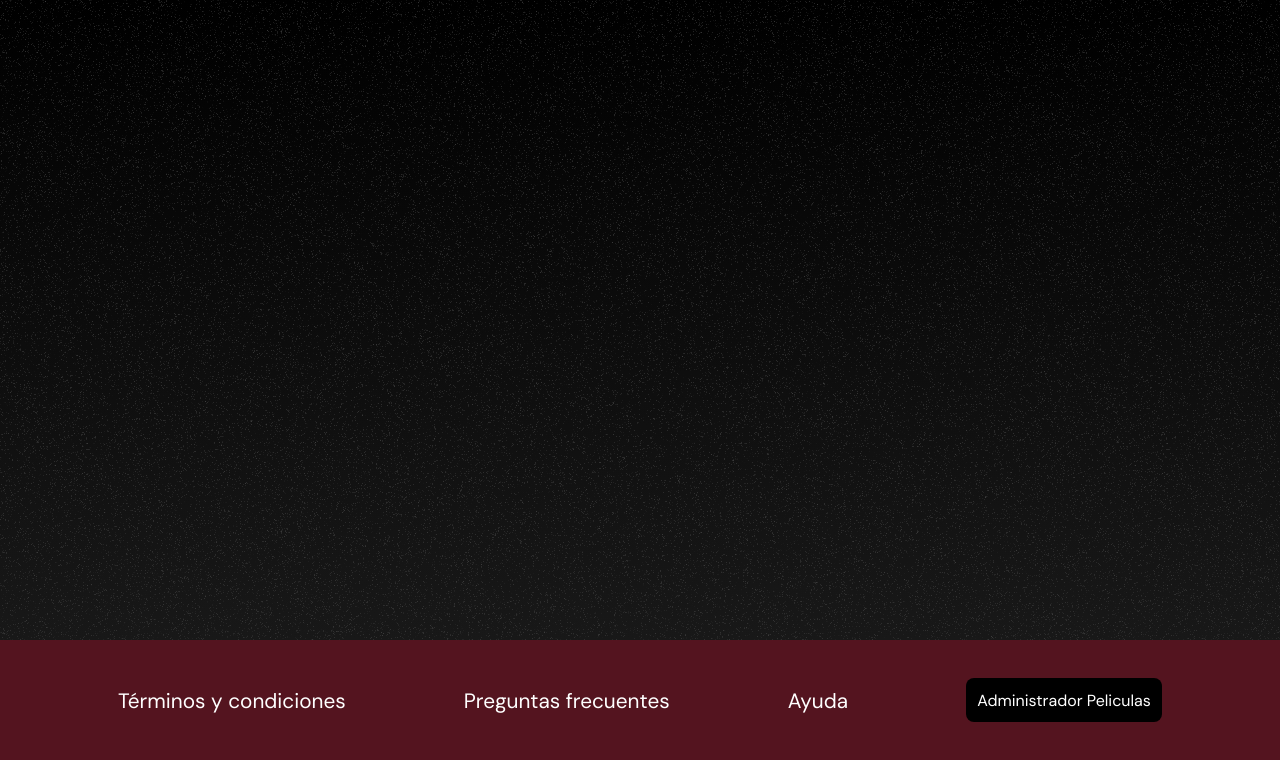
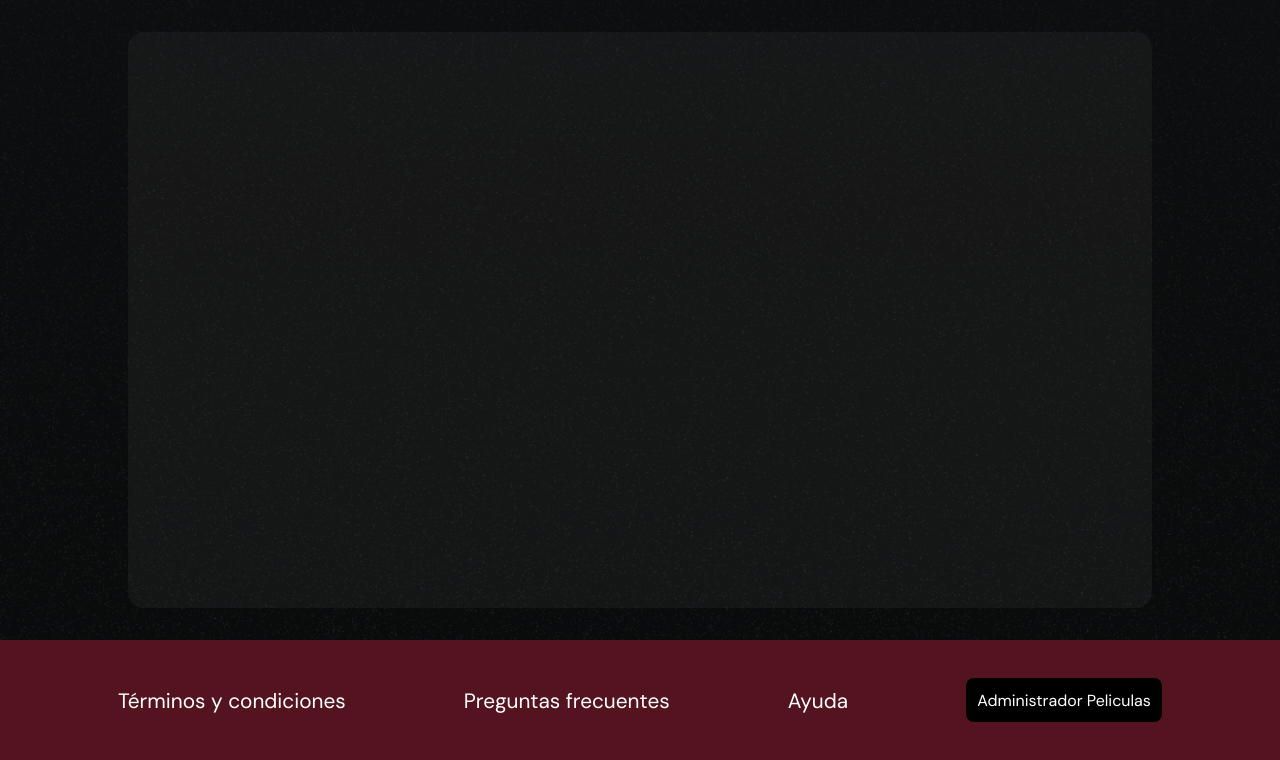
Before and after one commit to cesar-trigo/E.P.Movies, a PHP site: page /page/api.html in a window 1280 px wide. Shown: the part 80-840 px from the top of the page. Run offline with PHP 8.4, Linux system fonts and the light colour scheme; some libraries are stand-ins or nearby versions.

Commit message:
fix a estilos de la page de api

```diff
--- a/css/style.css
+++ b/css/style.css
@@ -4,8 +4,8 @@
   display: flex;
   width: 100%;
   justify-content: center;
-  background: url(../assets/img/img-noise-1080x500.png), linear-gradient(to top, #181818, #000000);
-  background-attachment: fixed;
+  background: linear-gradient(to top, rgba(19, 21, 22, 0.5098039216), rgba(19, 21, 22, 0.6745098039)), url(../assets/img/img-noise-1080x500.png);
+  background-size: contain;
 }
 
 .content-card-api {
@@ -13,7 +13,10 @@
   display: grid;
   grid-template-columns: repeat(auto-fit, minmax(10rem, 1fr));
   gap: 2.2rem;
-  margin: 2rem;
+  padding: 2rem;
+  background-color: rgba(246, 246, 246, 0.0392156863);
+  border-radius: 1rem;
+  margin: 2rem 0rem;
 }
 .content-card-api div div {
   display: grid;
@@ -110,7 +113,7 @@
 .main-index {
   display: flex;
   min-height: 80vh;
-  background-color: rgb(70, 39, 100);
+  background-color: #000000;
 }
 
 .content-section {
--- a/sass/_api.scss
+++ b/sass/_api.scss
@@ -5,9 +5,9 @@
   width: 100%;
   justify-content: center;
   background:
-    url(../assets/img/img-noise-1080x500.png),
-    linear-gradient(to top, #181818, #000000);
-  background-attachment: fixed;
+    linear-gradient(to top, #13151682, #131516ac),
+    url(../assets/img/img-noise-1080x500.png);
+  background-size: contain;
 }
 
 .content-card-api {
@@ -15,7 +15,10 @@
   display: grid;
   grid-template-columns: repeat(auto-fit, minmax(10rem, 1fr));
   gap: 2.2rem;
-  margin: 2rem;
+  padding: 2rem;
+  background-color: #f6f6f60a;
+  border-radius: 1rem;
+  margin: 2rem 0rem;
 
   div {
     div {
--- a/sass/style.scss
+++ b/sass/style.scss
@@ -58,7 +58,7 @@
 .main-index {
   display: flex;
   min-height: 80vh;
-  background-color: rgb(70, 39, 100);
+  background-color: #000000;
 }
 
 .content-section {
```
Also changed, not shown: 1 other file.
